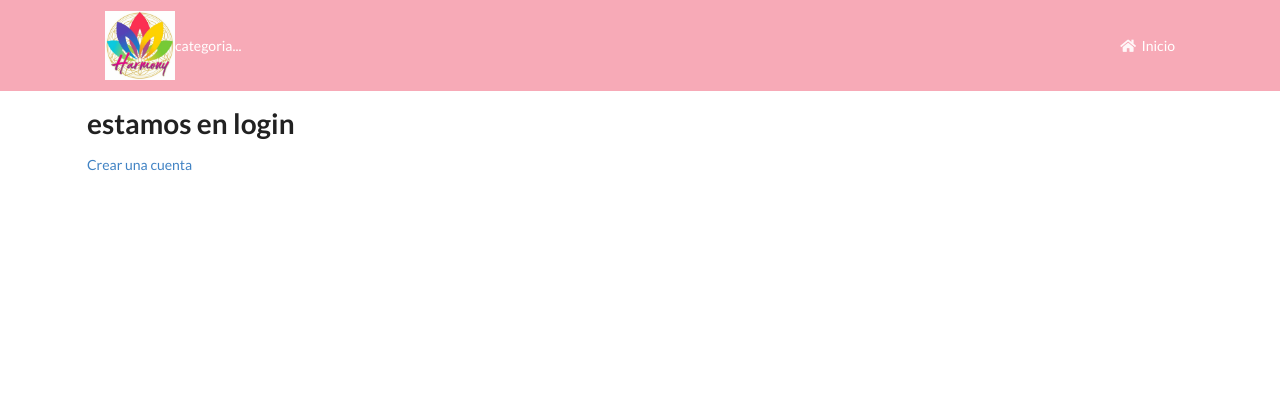
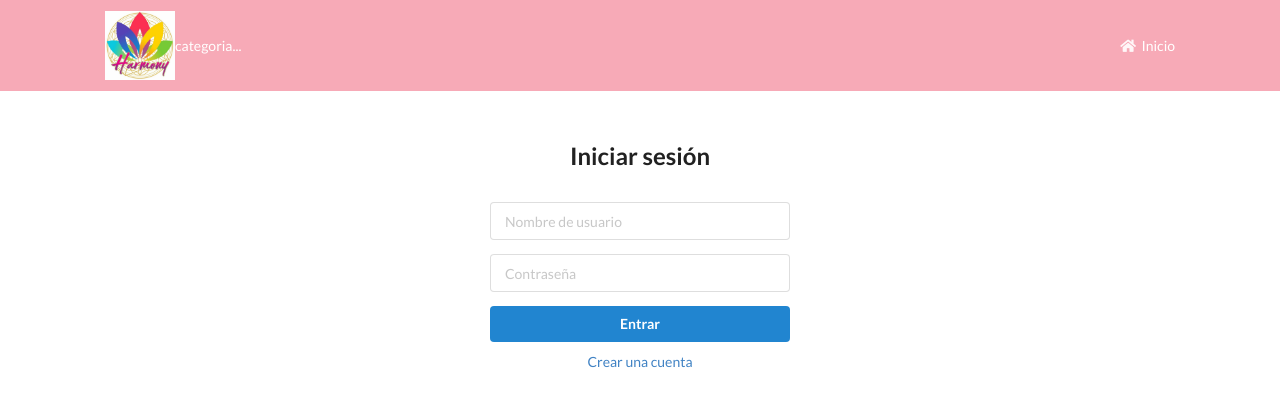
Before and after one commit to JcarolinaC/vue-ecommerce, a Vue app in the folder client/: page /Login in a window 1280 px wide. Shown: the top 406 px of the page. Built offline with nearby package versions, Linux system fonts and the light colour scheme.

Commit message:
funcionando el login y redireccionando correctamente al home

```diff
--- a/client/src/api/user.js
+++ b/client/src/api/user.js
@@ -19,3 +19,22 @@ export async function registerApi(formData) {
         return null;
     }
 }
+
+export async function loginApi(formData) {
+    try {
+        const url = `${API_URL}/auth/local`;
+        const params = {
+            method: "POST",
+            headers: {
+                "Content-Type": "application/json",
+            },
+            body: JSON.stringify(formData),
+        };
+        const response = await fetch(url, params);
+        const result = await response.json();
+        return result;
+    } catch (error) {
+        console.log(error);
+        return null;
+    }
+}
--- a/client/src/views/Login.vue
+++ b/client/src/views/Login.vue
@@ -1,22 +1,108 @@
 <template>
 	<Basiclayouts>
-    <h1>estamos en login</h1>
-    <router-link to="@/Register">
-    Crear una cuenta
-    </router-link>
+		<div class="login">
+			<h2>Iniciar sesión</h2>
+			<form class="ui form" @submit.prevent="login" >
+				<div class="field">
+					<input
+					type="text"
+					placeholder="Nombre de usuario"
+					v-model="formData.identifier"
+					:class="{'error': formError.identifier}"
+					/>
+				</div>
+				<div class="field">
+					<input
+					type="password"
+					placeholder="Contraseña"
+					v-model="formData.password"
+					:class="{'error': formError.password}"
+					/>
+				</div>
+				<button
+				type="submit"
+				class="ui button fluid primary"
+				:class="{ loading }"
+				>
+					Entrar
+				</button>
+			</form>
+			<router-link to="@/Register"> Crear una cuenta </router-link>
+		</div>
 	</Basiclayouts>
 </template>
 
 <script>
-import Basiclayouts from '@/layouts/Basiclayouts.vue';
+import { ref } from "vue";
+import { useRouter } from "vue-router";
+import * as Yup from "yup";
+import Basiclayouts from "@/layouts/Basiclayouts.vue";
+import { loginApi } from "../api/user.js";
 export default {
-    name: 'Login',
+	name: "Login",
 	components: {
 		Basiclayouts,
 	},
+	setup(){
+		let formData = ref({});
+		let formError = ref({});
+		let loading = ref(false);
+
+		const router = useRouter();
+
+		const schemaForm = Yup.object().shape({
+			identifier: Yup.string().required("El nombre de usuario es requerido"),
+			password: Yup.string().required("La contraseña es requerida"),
+		});
+		const login =  async () => {
+			formError.value = {};
+			try {
+				loading.value = true;
+				await schemaForm.validate(formData.value, {abortEarly: false});
+				try {
+					const response = await loginApi(formData.value);
+					console.log(response);
+					if (!response.jwt) throw 'El usuario o contraseña no son validos';
+					// setTokenApi(response.jwt);
+					router.push("/");
+				} catch (error) {
+					console.log(error);
 				}
+			} catch (error) {
+				error.inner.forEach(err => {
+					formError.value[err.path] = err.message;
+				});
+			} finally {
+				loading.value = false;
+			}
+
+			console.log('login...');
+			console.log(formData.value);
+		};
+		return{
+			formData,
+			formError,
+			loading,
+			login,
+		};
+	}
+};
 </script>
 
-<style>
-
+<style lang="scss" scoped>
+.login {
+	text-align: center;
+	> h2 {
+		margin: 50px 0 30px 0;
+	}
+}
+.ui.form {
+	max-width: 300px !important;
+	margin: 0 auto;
+	margin-bottom: 10px;
+	input.error {
+		border-color: #e05d44 !important;
+		background-color: #ffeded;
+	}
+}
 </style>
--- a/client/src/views/Register.vue
+++ b/client/src/views/Register.vue
@@ -30,7 +30,10 @@
 						:class="{ error: formError.password }"
 					/>
 				</div>
-				<button type="submit" class="ui button fluid primary">
+				<button type="submit"
+				class="ui button fluid primary"
+				:class="{ loading }"
+				>
 					Crear Usuario
 				</button>
 			</form>
@@ -53,6 +56,7 @@ export default {
 	setup() {
 		let formData = ref({});
 		let formError = ref({});
+		let loading = ref(false);
 		const router = useRouter();
 		const schemaForm = Yup.object().shape({
 			username: Yup.string().required(true),
@@ -61,6 +65,7 @@ export default {
 		});
 		const Register = async () => {
 			formError.value = {};
+			loading.value = true;
 
 			try {
 				await schemaForm.validate(formData.value, { abortEarly: false });
@@ -76,12 +81,14 @@ export default {
 					formError.value[err.path] = err.message;
 				});
 			}
+			loading.value = false;
 		};
 
 		return {
 			formData,
 			Register,
 			formError,
+			loading,
 		};
 	},
 };
```
Lines whose indentation alone changed are shown as unchanged.
